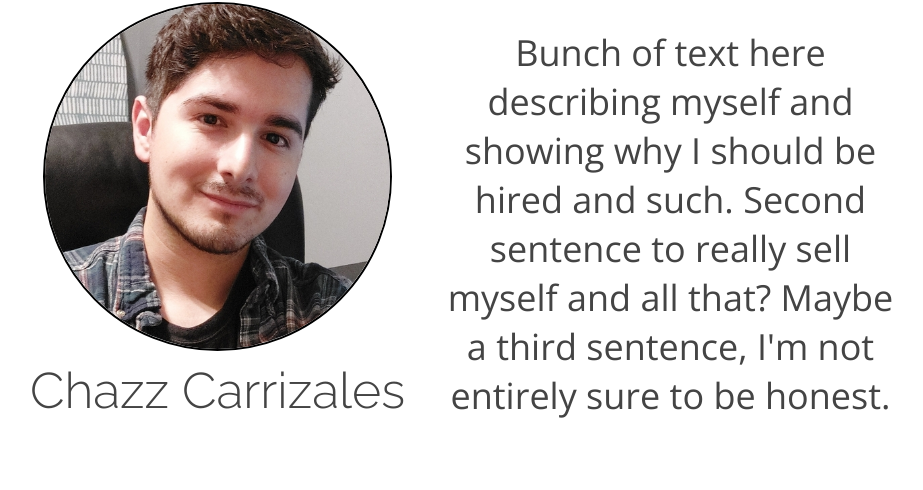
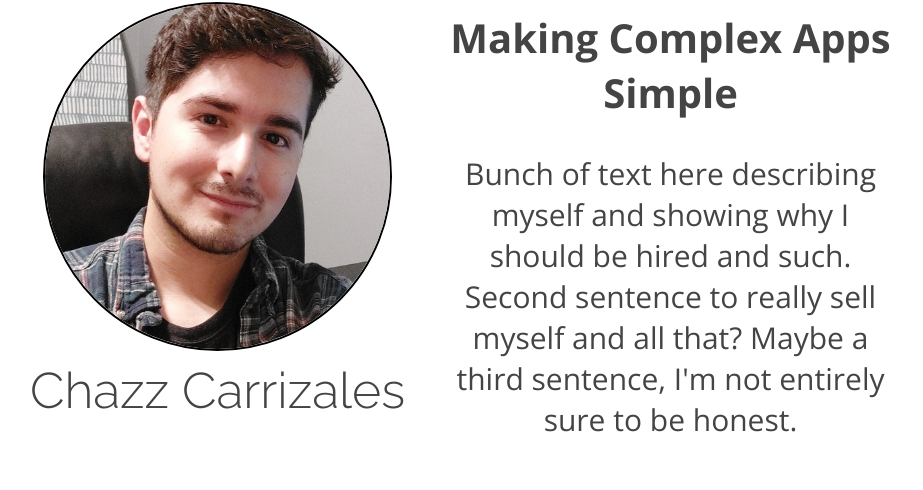
Before and after one commit to czcarrizales/react-portfolio, a React (Create React App) app: page / in a window 1280 px wide. Shown: the part 145-635 px from the top of the page, without its empty margins (196-1119 px from the left). Built offline with nearby package versions, Linux system fonts and the light colour scheme.

Commit message:
add header to hero text and make small changes to css to make portfolio projects not so close together

```diff
--- a/src/components/Hero.js
+++ b/src/components/Hero.js
@@ -10,6 +10,7 @@ export default function Hero() {
                 <p>Chazz Carrizales</p>
             </div>
             <div className="hero-text">
+                <h2>Making Complex Apps Simple</h2>
                 <p>Bunch of text here describing myself and showing why I should be hired and such. Second sentence to really sell myself and all that? Maybe a third sentence, I'm not entirely sure to be honest.</p>
             </div>
         </div>
--- a/src/css/App.css
+++ b/src/css/App.css
@@ -2,5 +2,5 @@
     display: flex;
     flex-direction: row;
     flex-wrap: wrap;
-    justify-content: space-evenly;
+    justify-content: space-around;
 }
--- a/src/css/Hero.css
+++ b/src/css/Hero.css
@@ -35,5 +35,9 @@
 }
 
 .hero-text p {
-    font-size: 36px;
+    font-size: 30px;
 }
+
+.hero-text h2 {
+    font-size: 40px;
+}
```
